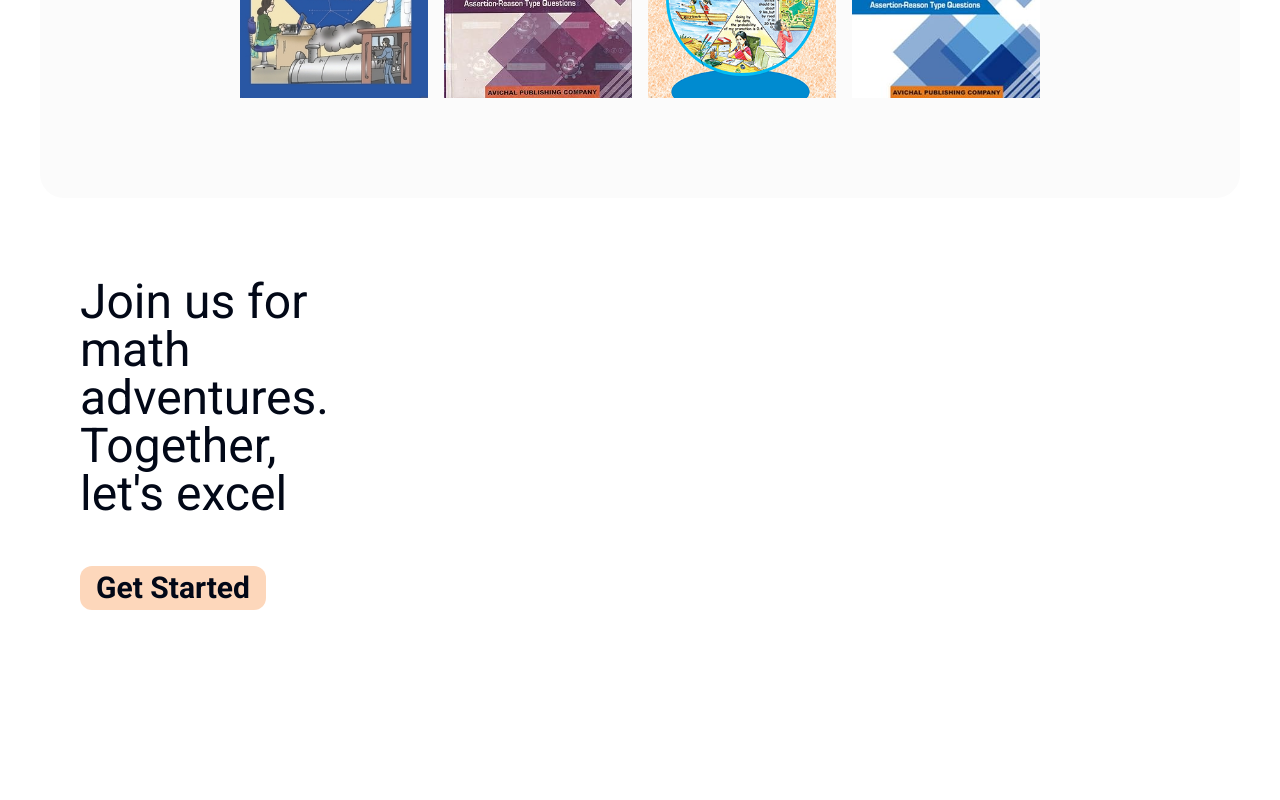
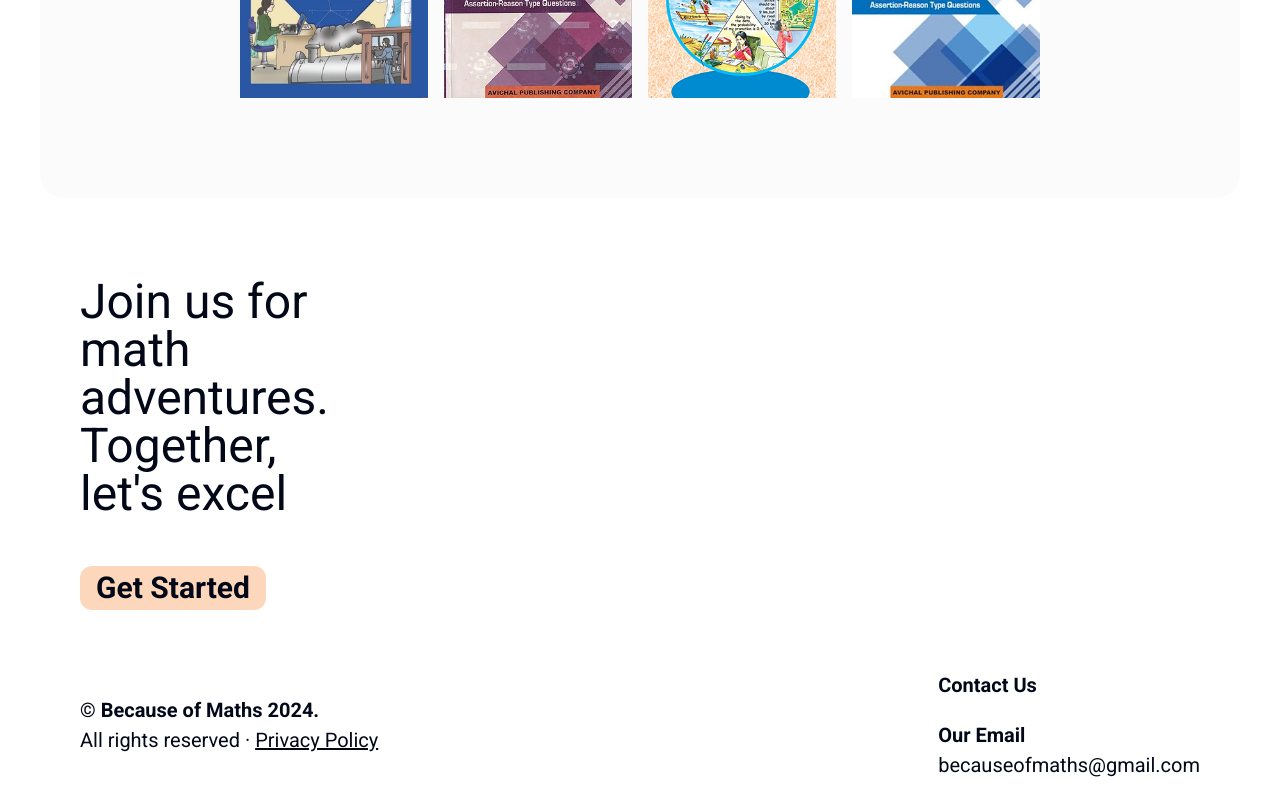
Before and after one commit to SRINJAYDASGUPTA-Git/math_sir_website, a Next.js app in the folder maths_sir_web/: page / in a window 1280 px wide. Shown: the part 1555-2355 px from the top of the page. Before the commit the page ends 2205 px from the top, so only its background shows below. Built offline with nearby package versions, Linux system fonts and the light colour scheme; no server answers.

Commit message:
Update UI styles and components, add CourseCard to Home page, and add Footer component to layout.tsx

```diff
--- a/maths_sir_web/app/(root)/page.tsx
+++ b/maths_sir_web/app/(root)/page.tsx
@@ -117,7 +117,9 @@ export default function Home() {
                   key={course.id}
                   className="md:basis-1/2 lg:basis-1/4 flex place-items-end "
                 >
-                  <CourseCard {...course} />
+                  <CourseCard {...course} disableSlider={true} >
+                  <span className="w-full h-full flex-center text-xl md:hidden">{course.title}</span>
+                  </CourseCard>
                 </CarouselItem>
               ))}
             </CarouselContent>
--- a/maths_sir_web/app/layout.tsx
+++ b/maths_sir_web/app/layout.tsx
@@ -3,6 +3,7 @@ import { Roboto } from "next/font/google";
 import "./globals.css";
 import { ClerkProvider } from "@clerk/nextjs";
 import Navbar from "@/components/shared/Navbar";
+import Footer from "@/components/shared/Footer";
 
 const roboto = Roboto({ subsets: ["latin"], weight: ["400", "700"] });
 
@@ -34,6 +35,7 @@ export default function RootLayout({
         <body className={roboto.className}>
           <Navbar />
           {children}
+          <Footer />
         </body>
       </ClerkProvider>
     </html>
--- /dev/null
+++ b/maths_sir_web/components/shared/Footer.tsx
@@ -0,0 +1,21 @@
+import Link from 'next/link'
+import React from 'react'
+
+const Footer = () => {
+  return (
+    <footer className='p-5 md:px-20 flex flex-between gap-5'>
+        <p className='w-1/2 md:w-fit text-[11px] md:text-[20px]'>
+             <span className='font-bold'>&copy; Because of Maths 2024. </span><br/>All rights reserved &middot; <span className='underline'>Privacy Policy</span>
+        </p>
+        <div className='flex flex-col gap-5  md:w-fit text-[11px] md:text-[20px]'>
+            <Link href='/contact' className='font-bold hover:underline'>Contact Us</Link>
+            <p className='flex flex-col'>
+                <span className="font-bold">Our Email</span>
+                <a href="mailto:becauseofmaths@gmail.com">becauseofmaths@gmail.com</a>
+            </p>
+        </div>
+    </footer>
+  )
+}
+
+export default Footer
```
